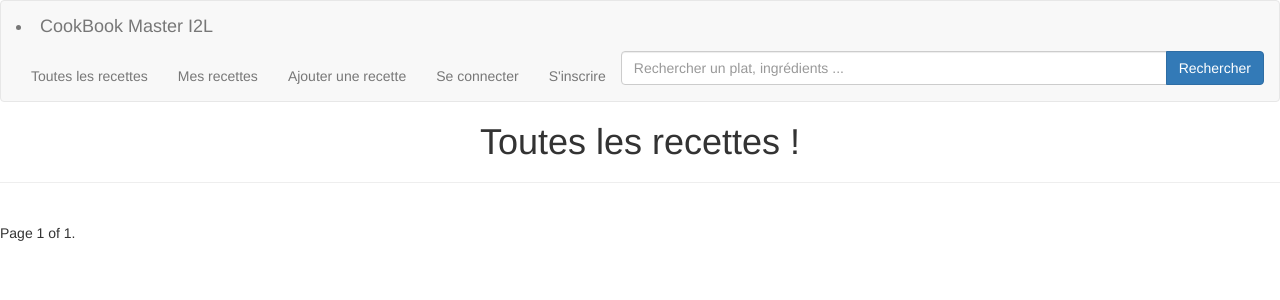
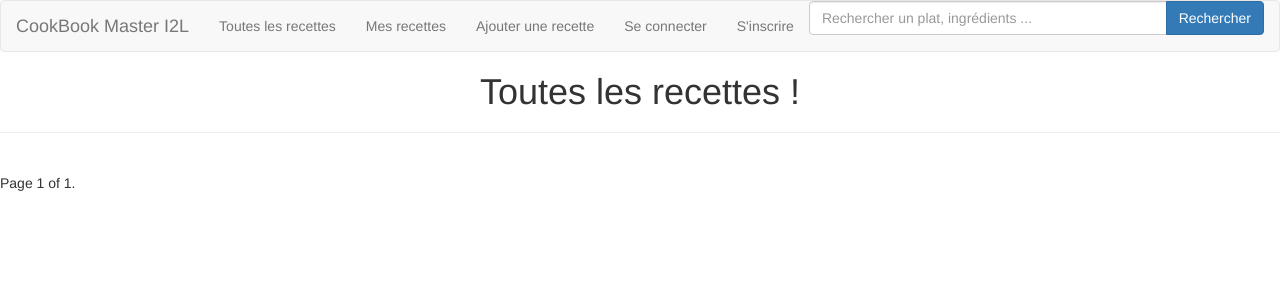
Before and after one commit to Skiso/cookbookpy, a Django app: page /cookbook/afficher/ in a window 1280 px wide. Shown: the top 300 px of the page. Run offline with Django 3.2, Linux system fonts and the light colour scheme; data that the repository does not hold is empty; some libraries are stand-ins or nearby versions.

Commit message:
fix navbar

```diff
--- a/cookbook/static/app.css
+++ b/cookbook/static/app.css
@@ -16,3 +16,7 @@
     align-items:center;
     text-align: center;
 }
+
+#search-navbar{
+    min-width: 20%;
+}
--- a/cookbook/templates/cookbook/_base.html
+++ b/cookbook/templates/cookbook/_base.html
@@ -15,10 +15,10 @@
 
   <nav class="navbar navbar-default">
     <div class="container-fluid">
-      <div class="navbar-header">
+      <!--<div class="navbar-header">-->
+      <!--</div>-->
+      <ul class="nav navbar-nav">
         <li class="navbar-brand">CookBook Master I2L</li>
-      </div>
-      <ul class="nav navbar-nav">
         <li><a href="/cookbook/afficher">Toutes les recettes</a></li>
         <li><a href="/cookbook/mes_recettes">Mes recettes</a></li>
         <li><a href="/cookbook/ajouter">Ajouter une recette</a></li>
@@ -30,7 +30,7 @@
 
         {% endif %}
         <form method="GET" action="{% url 'rechercher' %}">
-          <div class="input-group">
+          <div class="input-group" id='search-navbar'>
            <input type="text" class="form-control" name="chercher_req" placeholder="Rechercher un plat, ingrédients ...">
            <span class="input-group-btn">
                <input type="submit" value="Rechercher" class="btn btn-primary" />
```
